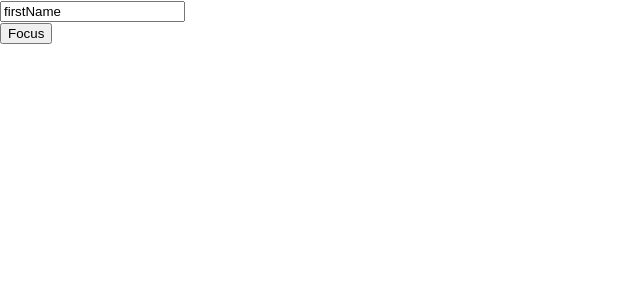
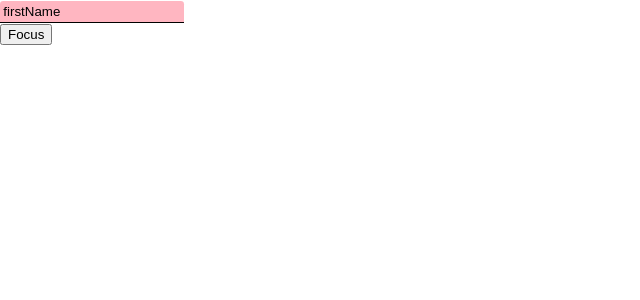
Before and after one commit to santhoshkumar-27/hooks, a React (Create React App) app: page / in a window 1280 px wide. Shown: the top 300 px of the page, without its empty margins (0-640 px from the left). Built offline with nearby package versions, Linux system fonts and the light colour scheme.

Commit message:
feat: ref from child to parent using react.forwardref

```diff
--- a/src/App.js
+++ b/src/App.js
@@ -3,7 +3,7 @@ import React, { useRef, useState } from 'react';
 import CustomInput from './CustomInput';
 
 function App() {
-  // Define state variables for first name and last name
+  // Define state variables
   const [firstName, setFirstName] = useState('firstName', '');
   const input = useRef();
   // Event handler for changing the first name
@@ -12,12 +12,11 @@ function App() {
   };
 
 
-  // useDebbugValue works only inside the custom hooks
 
   // JSX for the component
   return (
     <div>
-      <input ref={input} value={firstName} onChange={(e) => handleFirstNameChange(e)} />
+      <CustomInput ref={input} value={firstName} onChange={(e) => handleFirstNameChange(e)} />
       <br />
       <button onClick={() => input.current.focus()}>Focus</button>
     </div>
@@ -25,5 +24,4 @@ function App() {
 }
 
 // useState to update and manage the rerender of the component
-// useReducer is same as but it as concrete way to handle complex state logic over here
 export default App;
--- a/src/CustomInput.js
+++ b/src/CustomInput.js
@@ -1,8 +1,9 @@
 import React from 'react'
 
-function CustomInput({ style, ...props }) {
+function CustomInput({ style, ...props }, ref) {
     return (
         <input
+            ref={ref}
             {...props}
             style={{
                 border: "none",
```
